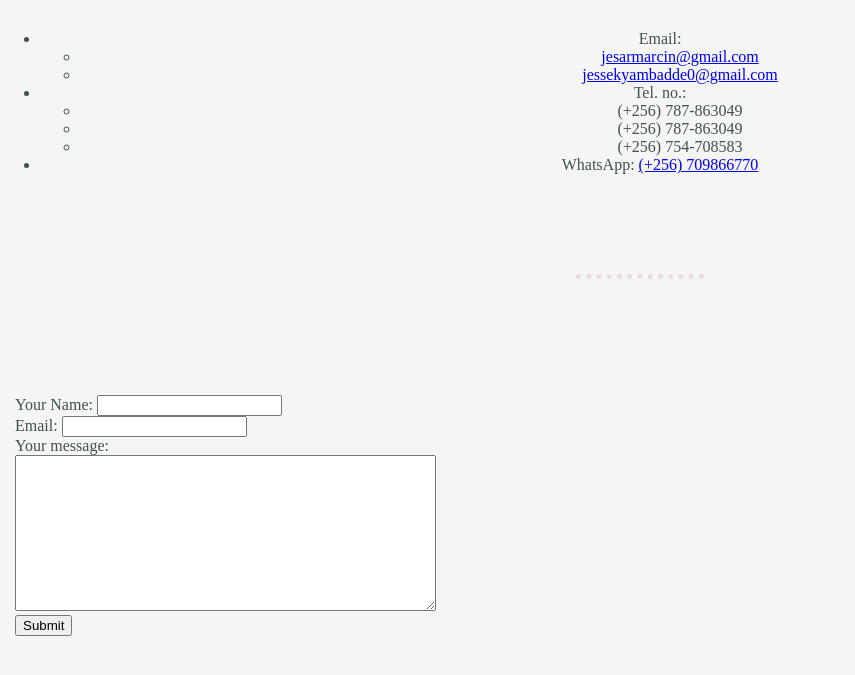
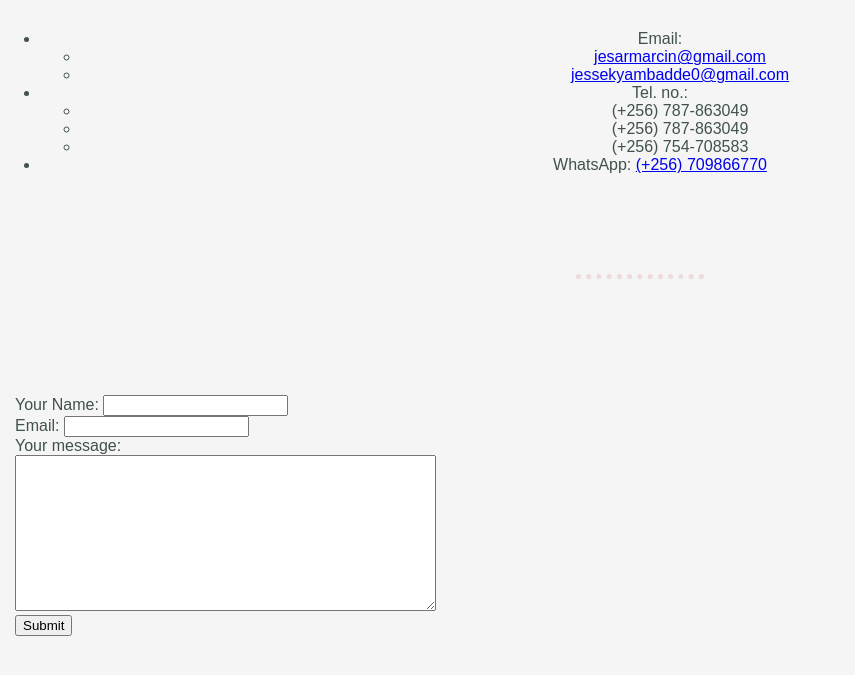
Before and after one commit to jesar-enl/my-cv, a plain HTML site: page contact-me.html in a window 1280 px wide. Shown: the part 91-766 px from the top of the page, without its empty margins (0-855 px from the left). Drawn offline with Linux system fonts and the light colour scheme.

Commit message:
Updated styles

```diff
--- a/styles.css
+++ b/styles.css
@@ -1,5 +1,5 @@
 body {
-  font-family: 'Advent Sans';
+  font-family: 'Advent Sans', sans-serif;
   text-align: center;
   background-color: whitesmoke;
   color: #40514e;
```
